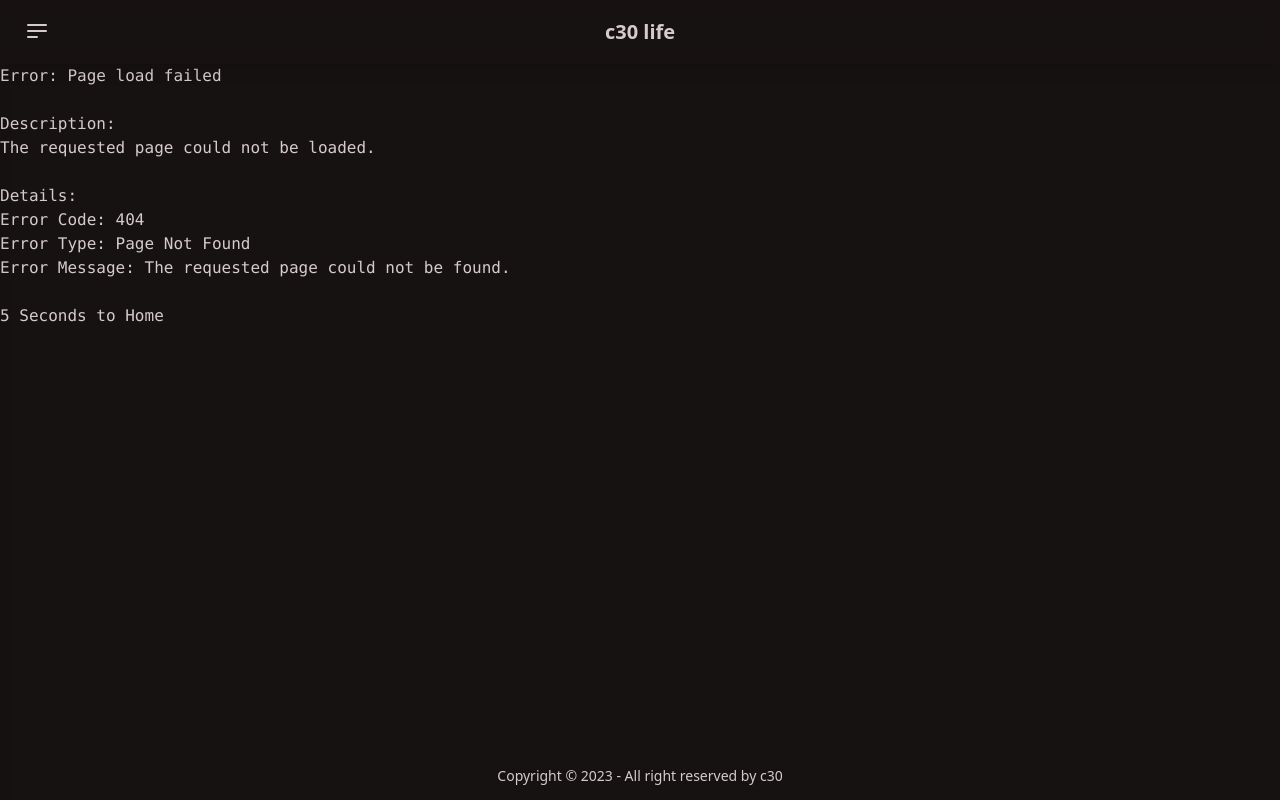
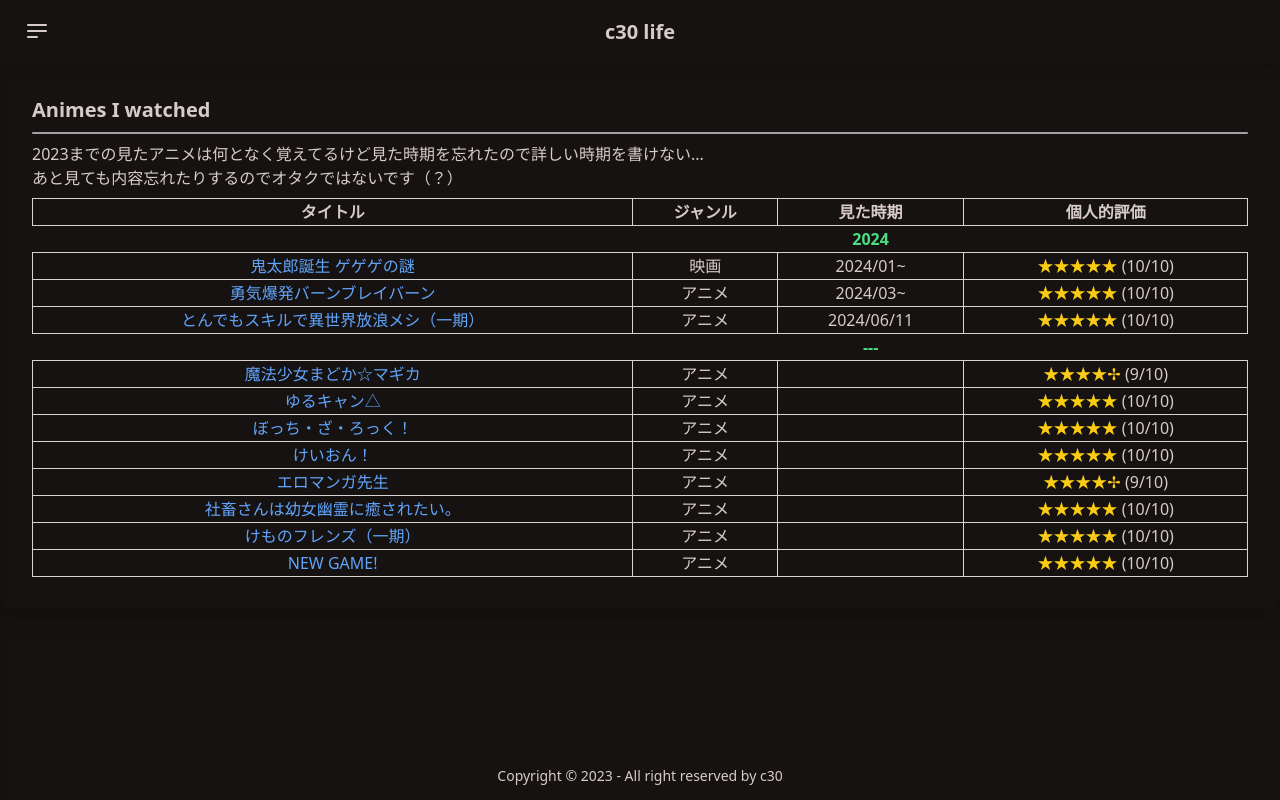
Before and after one commit to Zel9278/c30.life, a Next.js app: page /watched-animes in a window 1280 px wide. Before the commit this address had no page. Built offline with nearby package versions, Linux system fonts and the light colour scheme.

Commit message:
chore: Update .counter.json with new counts

```diff
--- a/next.config.js
+++ b/next.config.js
@@ -13,10 +13,6 @@ const nextConfig = {
             },
         ],
     },
-    i18n: {
-        locales: ["en", "ja"],
-        defaultLocale: "ja",
-    },
 }
 
 module.exports = nextConfig
--- a/src/app/info/page.tsx
+++ b/src/app/info/page.tsx
@@ -2,6 +2,7 @@ import { Metadata } from "next"
 import Link from "next/link"
 import os from "os"
 import packages from "../../../package.json"
+import pm2 from "../../../../.n/lib/node_modules/pm2/package.json"
 
 type Package = {
     name: string
@@ -20,6 +21,8 @@ const getData = async () => {
         runningAs: `${os.userInfo().username}@${os.hostname()}`,
         thisVersion: packages.version,
         nodeVersion: process.version,
+        pm2Version: pm2.version,
+        pnpmVersion: packages.packageManager,
     }
 }
 
@@ -47,12 +50,19 @@ export default async function Home() {
                     <div className="card-body">
                         <h2 className="card-title">Info</h2>
                         <div className="bg-zinc-400 w-full h-0.5 rounded" />
-                        <ul>
+                        <ul className="px-5">
                             <li>ホスト: {data.host}</li>
                             <li>オーナー: {data.owner}</li>
                             <li>実行ユーザー: {data.runningAs}</li>
-                            <li>バージョン: {data.thisVersion}</li>
-                            <li>Node.jsバージョン: {data.nodeVersion}</li>
+                            <li className="bg-zinc-500 w-full h-0.5 rounded my-1" />
+                            <li>このサイトバージョン: {data.thisVersion}</li>
+                            <li>Node.jsのバージョン: {data.nodeVersion}</li>
+                            <li>PM2のバージョン: {data.pm2Version}</li>
+                            <li>
+                                pnpmのバージョン:{" "}
+                                {data.pnpmVersion.replace("pnpm@", "")}
+                            </li>
+                            <li className="bg-zinc-500 w-full h-0.5 rounded my-1" />
                             <li>
                                 Sitemap:{" "}
                                 <Link
@@ -126,7 +136,7 @@ export function generateMetadata(): Metadata {
     return {
         description: "c30.lifeの情報です。",
         openGraph: {
-            title: "info - c30 life",
+            title: "info",
             description: "c30.lifeの情報です。",
             url: "https://c30.life/info",
         },
--- a/src/app/links/page.tsx
+++ b/src/app/links/page.tsx
@@ -318,7 +318,7 @@ export function generateMetadata(): Metadata {
     return {
         description: "c30のリンク集です。",
         openGraph: {
-            title: "links - c30 life",
+            title: "links",
             description: "c30のリンク集です。",
             url: "https://c30.life/links",
         },
--- a/src/app/mastodon/page.tsx
+++ b/src/app/mastodon/page.tsx
@@ -96,7 +96,7 @@ export function generateMetadata(): Metadata {
     return {
         description: "c30のMastodon, Pleroma, Akkomaのアカウントリストです。",
         openGraph: {
-            title: "mastodon - c30 life",
+            title: "mastodon",
             description:
                 "c30のMastodon, Pleroma, Akkomaのアカウントリストです。",
             url: "https://c30.life/mastodon",
--- a/src/app/midis/page.tsx
+++ b/src/app/midis/page.tsx
@@ -115,7 +115,7 @@ export function generateMetadata(): Metadata {
     return {
         description: "c30が作ったMIDIです。",
         openGraph: {
-            title: "midis - c30 life",
+            title: "midis",
             description: "c30が作ったMIDIです。",
             url: "https://c30.life/midis",
         },
--- a/src/app/misskey/page.tsx
+++ b/src/app/misskey/page.tsx
@@ -191,7 +191,7 @@ export function generateMetadata(): Metadata {
     return {
         description: "c30のMisskeyのアカウントリストです。",
         openGraph: {
-            title: "misskey - c30 life",
+            title: "misskey",
             description: "c30のMisskeyのアカウントリストです。",
             url: "https://c30.life/misskey",
         },
--- a/src/app/pubkeys/page.tsx
+++ b/src/app/pubkeys/page.tsx
@@ -47,7 +47,7 @@ export function generateMetadata(): Metadata {
     return {
         description: "c30の公開鍵です。",
         openGraph: {
-            title: "pubkeys - c30 life",
+            title: "pubkeys",
             description: "c30の公開鍵です。",
             url: "https://c30.life/pubkeys",
         },
--- a/src/app/servers/page.tsx
+++ b/src/app/servers/page.tsx
@@ -437,7 +437,7 @@ export function generateMetadata(): Metadata {
     return {
         description: "c30のサーバーリストです。",
         openGraph: {
-            title: "My Fediverse Servers - c30 life",
+            title: "My Fediverse Servers",
             description: "c30のサーバーリストです。",
             url: "https://c30.life/servers",
         },
--- /dev/null
+++ b/src/app/watched-animes/page.tsx
@@ -0,0 +1,217 @@
+import { Metadata } from "next"
+import Link from "next/link"
+
+type Genre = "映画" | "アニメ"
+
+type Anime = {
+    title: string
+    genre: Genre
+    date?: string
+    url: string
+    rating: 1 | 2 | 3 | 4 | 5 | 6 | 7 | 8 | 9 | 10
+}
+
+const Anime2024: Anime[] = [
+    {
+        title: "鬼太郎誕生 ゲゲゲの謎",
+        genre: "映画",
+        date: "2024/01~",
+        url: "https://www.kitaro-tanjo.com/",
+        rating: 10,
+    },
+    {
+        title: "勇気爆発バーンブレイバーン",
+        genre: "アニメ",
+        date: "2024/03~",
+        url: "https://bangbravern.com/",
+        rating: 10,
+    },
+    {
+        title: "とんでもスキルで異世界放浪メシ（一期）",
+        genre: "アニメ",
+        date: "2024/06/11",
+        url: "https://tondemoskill-anime.com/",
+        rating: 10,
+    },
+]
+
+const AnimeUnknown: Anime[] = [
+    {
+        title: "魔法少女まどか☆マギカ",
+        genre: "アニメ",
+        url: "https://www.madoka-magica.com/",
+        rating: 9,
+    },
+    {
+        title: "ゆるキャン△",
+        genre: "アニメ",
+        url: "https://yurucamp.jp/",
+        rating: 10,
+    },
+    {
+        title: "ぼっち・ざ・ろっく！",
+        genre: "アニメ",
+        url: "https://bocchi.rocks/",
+        rating: 10,
+    },
+    {
+        title: "けいおん！",
+        genre: "アニメ",
+        url: "https://www.tbs.co.jp/anime/k-on/",
+        rating: 10,
+    },
+    {
+        title: "エロマンガ先生",
+        genre: "アニメ",
+        url: "https://eromanga-sensei.com/",
+        rating: 9,
+    },
+    {
+        title: "社畜さんは幼女幽霊に癒されたい。",
+        genre: "アニメ",
+        url: "https://shachikusan.com/",
+        rating: 10,
+    },
+    {
+        title: "けものフレンズ（一期）",
+        genre: "アニメ",
+        url: "https://kemono-friends.jp/",
+        rating: 10,
+    },
+    {
+        title: "NEW GAME!",
+        genre: "アニメ",
+        url: "http://newgame-anime.com/",
+        rating: 10,
+    },
+]
+
+export default function Home() {
+    return (
+        <>
+            <main>
+                <div className="card w-full bg-base-100 shadow-xl">
+                    <div className="card-body">
+                        <h2 className="card-title">Animes I watched</h2>
+                        <div className="bg-zinc-400 w-full h-0.5 rounded" />{" "}
+                        <p>
+                            2023までの見たアニメは何となく覚えてるけど見た時期を忘れたので詳しい時期を書けない...
+                            <br />
+                            あと見ても内容忘れたりするのでオタクではないです（？）
+                        </p>
+                        <table className="border-collapse text-center">
+                            <thead>
+                                <tr>
+                                    <th className="border border-stone-300 border-solid px-1.5">
+                                        タイトル
+                                    </th>
+                                    <th className="border border-stone-300 border-solid px-1.5">
+                                        ジャンル
+                                    </th>
+                                    <th className="border border-stone-300 border-solid px-1.5">
+                                        見た時期
+                                    </th>
+                                    <th className="border border-stone-300 border-solid px-1.5">
+                                        個人的評価
+                                    </th>
+                                </tr>{" "}
+                                <tr>
+                                    <th></th>
+                                    <th></th>
+                                    <th className="text-green-400">2024</th>
+                                    <th></th>
+                                </tr>
+                                {Anime2024.map((anime) => (
+                                    <tr key={anime.title}>
+                                        <td className="border border-stone-300 border-solid px-1.5">
+                                            <Link
+                                                href={anime.url}
+                                                className="text-blue-400 hover:underline hover:text-blue-300"
+                                                target="_blank"
+                                            >
+                                                {anime.title}
+                                            </Link>
+                                        </td>
+                                        <td className="border border-stone-300 border-solid px-1.5">
+                                            {anime.genre}
+                                        </td>
+                                        <td className="border border-stone-300 border-solid px-1.5">
+                                            {anime.date}
+                                        </td>
+                                        <td className="border border-stone-300 border-solid px-1.5">
+                                            {ratingStar(anime.rating)}
+                                        </td>
+                                    </tr>
+                                ))}
+                                <tr>
+                                    <th></th>
+                                    <th></th>
+                                    <th className="text-green-400">---</th>
+                                    <th></th>
+                                </tr>
+                                {AnimeUnknown.map((anime) => (
+                                    <tr key={anime.title}>
+                                        <td className="border border-stone-300 border-solid px-1.5">
+                                            <Link
+                                                href={anime.url}
+                                                className="text-blue-400 hover:underline hover:text-blue-300"
+                                                target="_blank"
+                                            >
+                                                {anime.title}
+                                            </Link>
+                                        </td>
+                                        <td className="border border-stone-300 border-solid px-1.5">
+                                            {anime.genre}
+                                        </td>
+                                        <td className="border border-stone-300 border-solid px-1.5">
+                                            {anime.date}
+                                        </td>
+                                        <td className="border border-stone-300 border-solid px-1.5">
+                                            {ratingStar(anime.rating)}
+                                        </td>
+                                    </tr>
+                                ))}
+                            </thead>
+                        </table>
+                    </div>
+                </div>
+            </main>
+        </>
+    )
+}
+
+function ratingStar(rating: number): JSX.Element {
+    const fullStars = Math.floor(rating / 2)
+    const halfStar = rating % 2
+    const emptyStars = 5 - fullStars - halfStar
+
+    return (
+        <p>
+            {Array.from({ length: fullStars }).map((_, index) => (
+                <span key={`full-${index}`} className="text-yellow-400">
+                    ★
+                </span>
+            ))}
+            {halfStar > 0 && (
+                <span className="text-yellow-400 bg-gradient-to-br">✢</span>
+            )}
+            {Array.from({ length: emptyStars }).map((_, index) => (
+                <span key={`empty-${index}`} className="text-gray-400">
+                    ★
+                </span>
+            ))}{" "}
+            ({rating}/10)
+        </p>
+    )
+}
+
+export function generateMetadata(): Metadata {
+    return {
+        description: "c30の見たアニメリストです。",
+        openGraph: {
+            title: "Anime I watched",
+            description: "c30の見たアニメリストです。",
+            url: "https://c30.life/animes",
+        },
+    }
+}
--- a/src/components/drawer.tsx
+++ b/src/components/drawer.tsx
@@ -24,6 +24,7 @@ const links: LinkData[] = [
     { href: "/blog", label: "Blog" },
     { href: "/misskey", label: "Misskey Links" },
     { href: "/mastodon", label: "Mastodon Links" },
+    { href: "/watched-animes", label: "Anime I watched" },
     { href: "/servers", label: "My Fediverse Servers" },
     { href: "/midis", label: "MIDI Downloads" },
     { href: "/mdic", label: "Misskey Default Icon Checker" },
```
Also changed, not shown: src/.counter.json.
